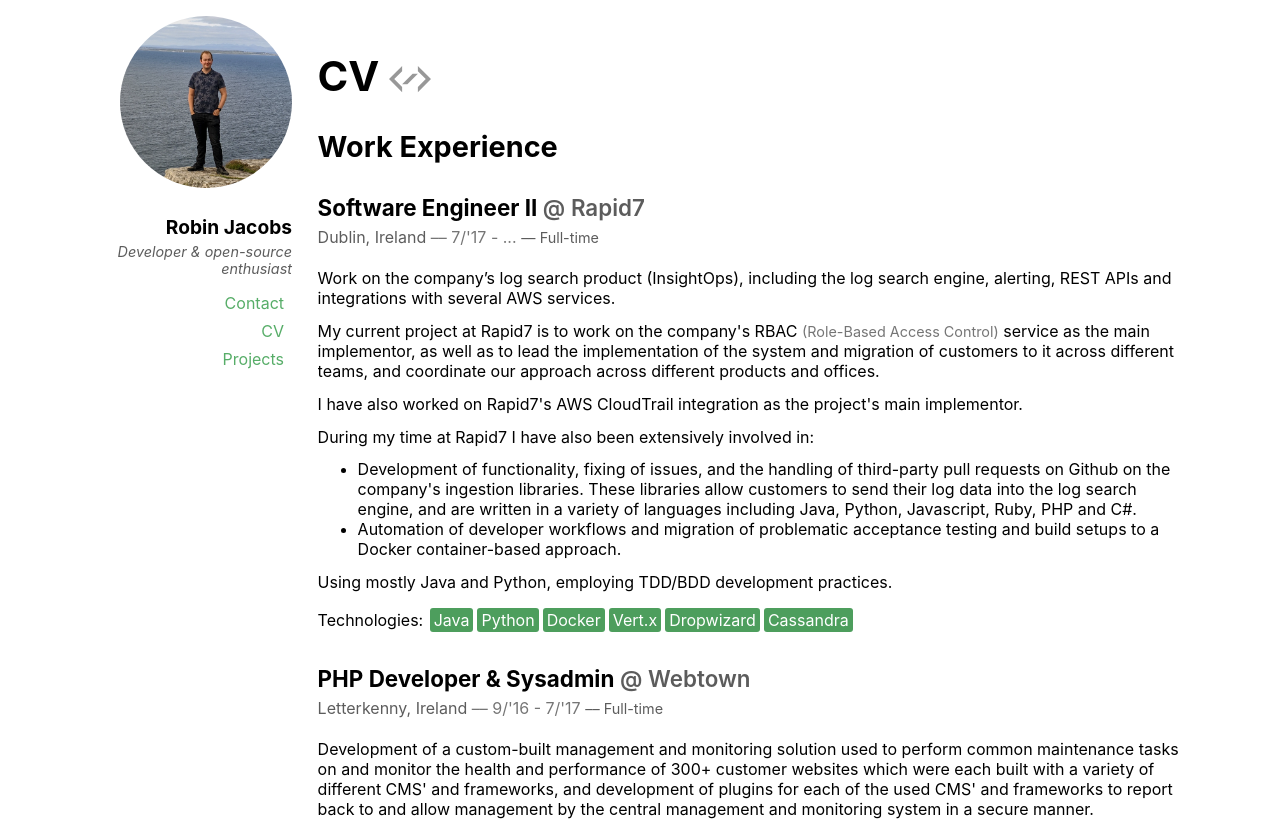
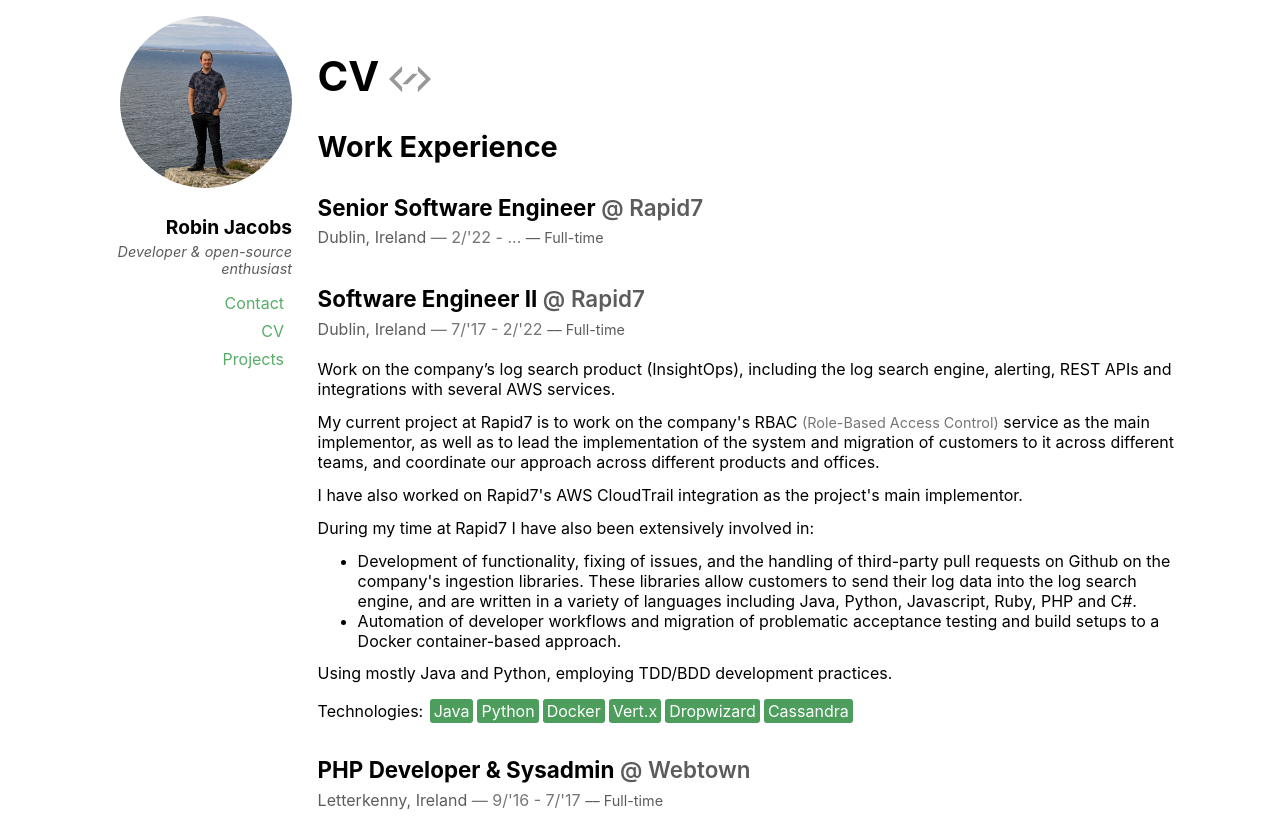
Before and after one commit to RobinJ1995/robinj.be, a React (Create React App) app: page / in a window 1280 px wide. Shown: the top 821 px of the page. Built offline with nearby package versions, Linux system fonts and the light colour scheme.

Commit message:
Promotion

```diff
--- a/src/page/CV.js
+++ b/src/page/CV.js
@@ -7,11 +7,20 @@ const CV = () => (<div className="cv">
 	<div className="cv-experience">
 		<h3>Work Experience</h3>
 		<Experience
+			title="Senior Software Engineer"
+			company="Rapid7"
+			type="Full-time"
+			location="Dublin, Ireland"
+			start={new Date(2022, 1, 10)}
+		>
+		</Experience>
+		<Experience
 			title="Software Engineer II"
 			company="Rapid7"
 			type="Full-time"
 			location="Dublin, Ireland"
 			start={new Date(2017, 6, 24)}
+			end={new Date(2022, 1, 10)}
 			technologies={[
 				TECHNOLOGIES.JAVA,
 				TECHNOLOGIES.PYTHON,
```
